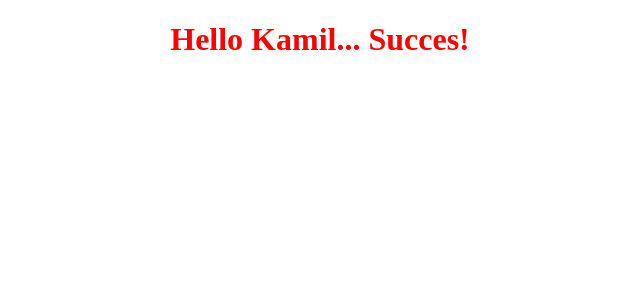
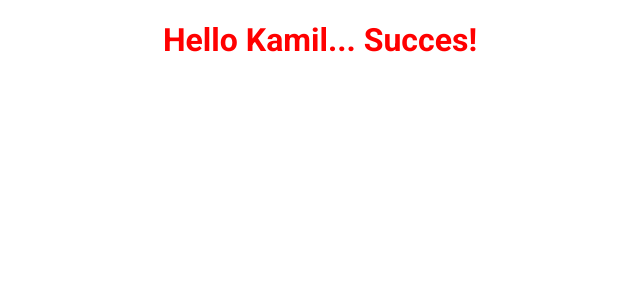
Before and after one commit to kamilmuzyka91/raceplanApp, a React (Create React App) app: page / in a window 1280 px wide. Shown: the top 300 px of the page, without its empty margins (320-960 px from the left). Built offline with nearby package versions, Linux system fonts and the light colour scheme.

Commit message:
Add reset and fonts

```diff
--- a/public/index.html
+++ b/public/index.html
@@ -6,7 +6,7 @@
   <meta name="viewport" content="width=device-width, initial-scale=1" />
   <meta name="theme-color" content="#000000" />
   <meta name="description" content="Web site created using create-react-app" />
-
+  <link href="https://fonts.googleapis.com/css2?family=Pacifico&family=Roboto:ital,wght@0,100;0,300;0,400;0,500;0,700;0,900;1,100;1,300;1,400;1,500;1,700;1,900&display=swap" rel="stylesheet">
   <title>Tylko trenuj...Planowanie wyjazdu masz w jednym miejscu</title>
 </head>
 
--- a/src/App.scss
+++ b/src/App.scss
@@ -1,5 +1,8 @@
+@import "./scss/fonts";
+
 .App {
   text-align: center;
   color:red;
   font-size: 16px;
+  font-family: $main-font;
 }
--- a/src/scss/_fonts.scss
+++ b/src/scss/_fonts.scss
@@ -0,0 +1,2 @@
+$main-font :'Roboto', sans-serif;
+$register-font: 'Pacifico', cursive;
--- a/src/scss/_reset.scss
+++ b/src/scss/_reset.scss
@@ -0,0 +1,35 @@
+html {
+  box-sizing: border-box;
+  font-size: 16px;
+}
+
+*,
+*:before,
+*:after {
+  box-sizing: inherit;
+}
+
+body,
+h1,
+h2,
+h3,
+h4,
+h5,
+h6,
+p,
+ol,
+ul {
+  margin: 0;
+  padding: 0;
+  font-weight: normal;
+}
+
+ol,
+ul {
+  list-style: none;
+}
+
+img {
+  max-width: 100%;
+  height: auto;
+}
```
Also changed, not shown: src/scss/_mixins.scss (added), 1 other file (tests, documents, lock files or other folders).
